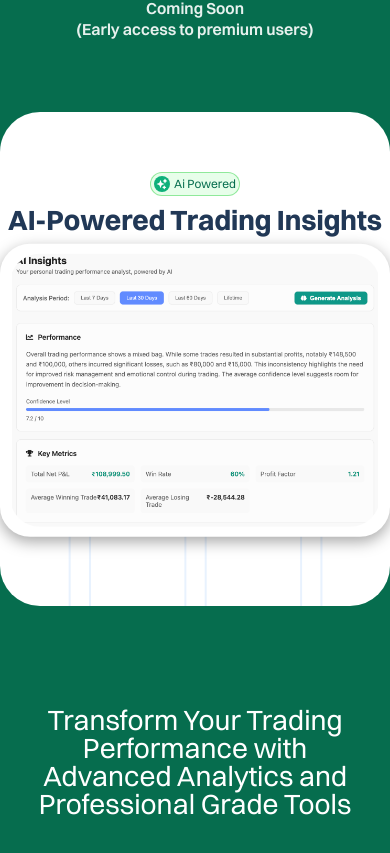
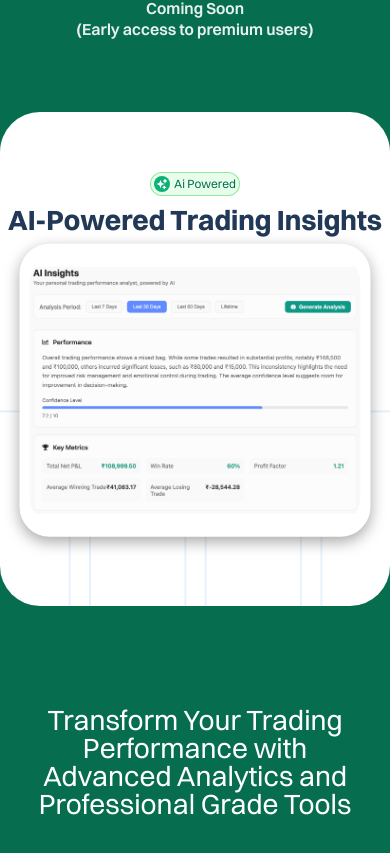
Before and after one commit to tradejournalai/tradejournal-frontend, a React (Vite) app: page / in a window 390 px wide. Shown: the part 1127-1980 px from the top of the page. Built offline with nearby package versions, Linux system fonts and the light colour scheme; no server answers.

Commit message:
landing page updated

```diff
--- a/src/pages/LandingPage/LandingPage.module.css
+++ b/src/pages/LandingPage/LandingPage.module.css
@@ -759,10 +759,13 @@
     color: var(--hero-green-title) !important;
 }
 .aiSection{
-    width: 100%;
+    width: 90%;
     height: 65vh;
     position: relative;
     margin-top: 40px;
+    display: flex;
+    justify-content: center;
+    align-items: center;
 }
 
 .rectangle {
@@ -827,6 +830,9 @@
 
     .sectionContainer{
         padding: 40px 20px;
+        display: flex;
+        flex-direction: column;
+        align-items: center;
     }
 
     .sectionHeader h2{
@@ -835,6 +841,7 @@
 
     .aiSection{
         height: 80vw;
+        padding: 10px;
     }
 }
 
```
